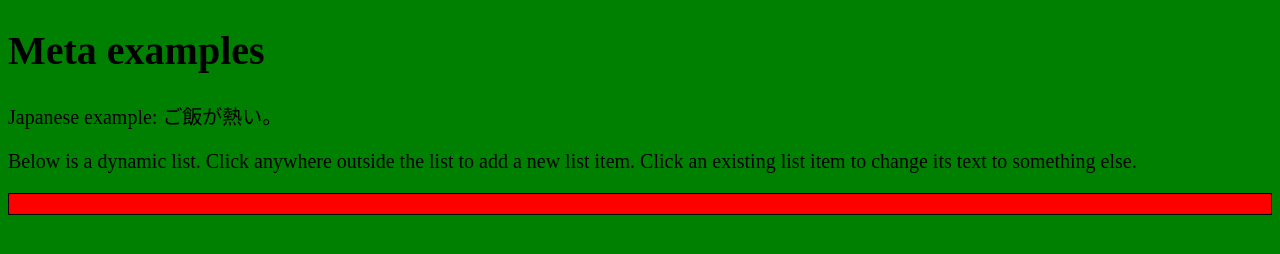
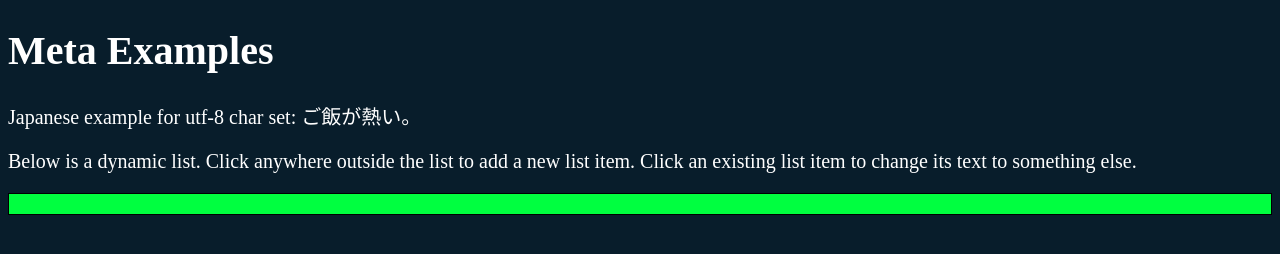
Before and after one commit to kenan-yildirim/meta-data, a plain HTML site: page index.html in a window 1280 px wide. Drawn offline with Linux system fonts and the light colour scheme.

Commit message:
Minor style changes

```diff
--- a/index.html
+++ b/index.html
@@ -2,7 +2,7 @@
 <html lang="en-US">
   <head>
     <meta charset="utf-8">
-    <title>Meta examples</title>
+    <title>Meta Examples</title>
 
     <meta name="author" content="Kenan Yildirim">
     <meta name="description" content="This is an example page to demonstrate usage of metadata on web pages.">
@@ -15,9 +15,9 @@
     <link rel="stylesheet" href="style.css">
   </head>
   <body>
-    <h1>Meta examples</h1>
+    <h1>Meta Examples</h1>
 
-    <p>Japanese example: ご飯が熱い。</p>
+    <p>Japanese example for utf-8 char set: ご飯が熱い。</p>
     <script src="script.js"></script>
 
   </body>
--- a/style.css
+++ b/style.css
@@ -1,10 +1,10 @@
 html {
-    background-color: green;
+    background-color: rgb(8, 29, 43);
     font-size: 20px;
   }
 
   ul {
-    background: red;
+    background: rgb(0, 255, 64);
     padding: 10px;
     border: 1px solid black;
   }
@@ -12,3 +12,7 @@ html {
   li {
     margin-left: 20px;
   }
+
+  h1, p {
+    color: white;
+  }
```
